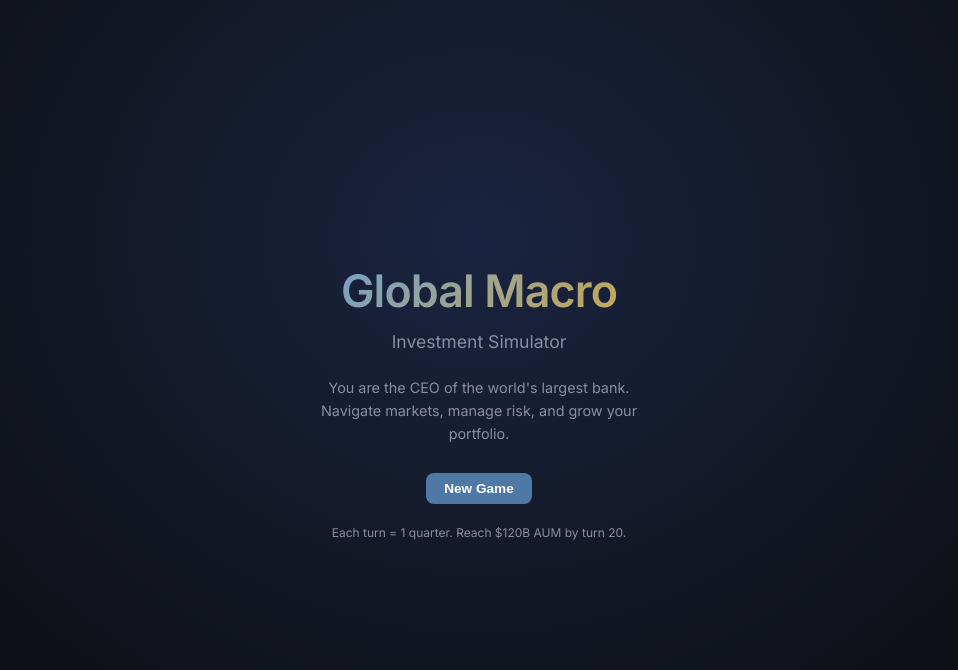
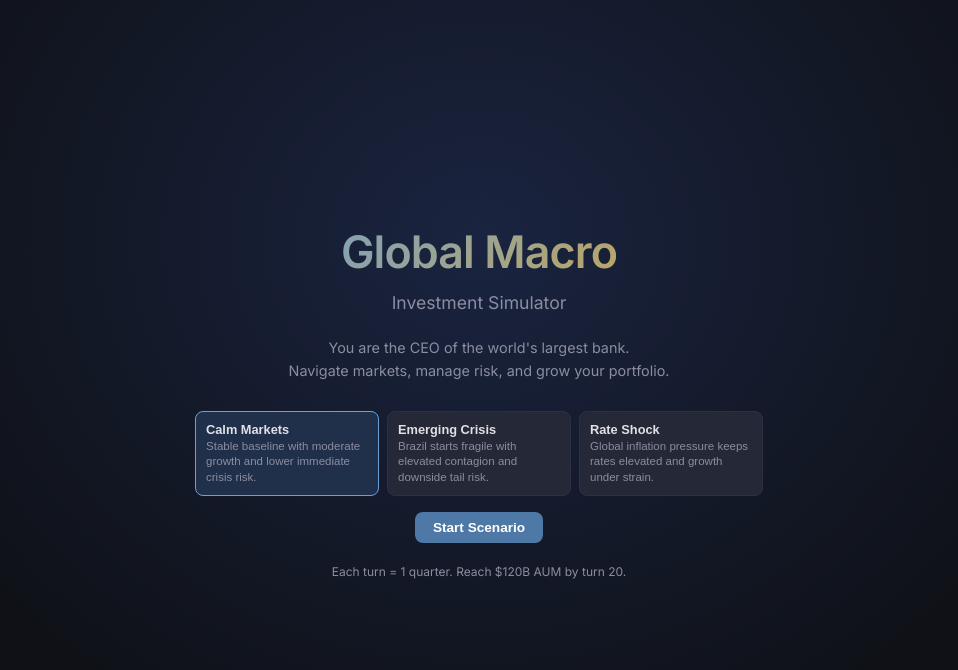
Before and after one commit to gtwunsch/oligopoly, a React (Vite) app: page / in a window 1280 px wide. Shown: the top 670 px of the page, without its empty margins (161-1119 px from the left). Built offline with nearby package versions, Linux system fonts and the light colour scheme.

Commit message:
Add scenario presets with start-screen selection
Co-authored-by: gtwunsch <gtwunsch@users.noreply.github.com>

```diff
--- a/src/components/KPIBar.tsx
+++ b/src/components/KPIBar.tsx
@@ -5,7 +5,7 @@ function fmt(n: number, decimals = 1): string {
 }
 
 export function KPIBar() {
-  const { year, quarter, turn, portfolio, reputation, winTargetAum, maxTurns, score } = useGameStore();
+  const { year, quarter, turn, scenarioName, portfolio, reputation, winTargetAum, maxTurns, score } = useGameStore();
   const turnsLeft = Math.max(0, maxTurns - turn);
 
   return (
@@ -15,6 +15,10 @@ export function KPIBar() {
         <span className="kpi-value">
           {year} Q{quarter}
         </span>
+      </div>
+      <div className="kpi">
+        <span className="kpi-label">Scenario</span>
+        <span className="kpi-value">{scenarioName}</span>
       </div>
       <div className="kpi">
         <span className="kpi-label">Turn</span>
--- a/src/components/StartScreen.tsx
+++ b/src/components/StartScreen.tsx
@@ -1,8 +1,11 @@
+import { useState } from 'react';
 import { useGameStore } from '../store/gameStore';
+import { DEFAULT_SCENARIO_ID, scenarios } from '../sim';
 
 export function StartScreen() {
   const newGame = useGameStore((s) => s.newGame);
   const load = useGameStore((s) => s.load);
+  const [selectedScenarioId, setSelectedScenarioId] = useState<string>(DEFAULT_SCENARIO_ID);
 
   const hasSave = !!localStorage.getItem('macro-sim-save');
 
@@ -15,9 +18,25 @@ export function StartScreen() {
           You are the CEO of the world's largest bank.<br />
           Navigate markets, manage risk, and grow your portfolio.
         </p>
+        <div className="scenario-grid">
+          {scenarios.map((scenario) => {
+            const selected = selectedScenarioId === scenario.id;
+            return (
+              <button
+                key={scenario.id}
+                type="button"
+                className={`scenario-btn ${selected ? 'selected' : ''}`}
+                onClick={() => setSelectedScenarioId(scenario.id)}
+              >
+                <span className="scenario-name">{scenario.name}</span>
+                <span className="scenario-desc">{scenario.description}</span>
+              </button>
+            );
+          })}
+        </div>
         <div className="start-buttons">
-          <button className="btn btn-primary" onClick={newGame}>
-            New Game
+          <button className="btn btn-primary" onClick={() => newGame(selectedScenarioId)}>
+            Start Scenario
           </button>
           {hasSave && (
             <button className="btn btn-secondary" onClick={() => load()}>
--- a/src/index.css
+++ b/src/index.css
@@ -61,7 +61,7 @@ h3 { font-size: 0.85rem; text-transform: uppercase; letter-spacing: 0.05em; colo
 }
 .start-card {
   text-align: center;
-  max-width: 440px;
+  max-width: 640px;
   padding: 48px 36px;
 }
 .start-card h1 {
@@ -74,6 +74,41 @@ h3 { font-size: 0.85rem; text-transform: uppercase; letter-spacing: 0.05em; colo
 }
 .start-card .subtitle { font-size: 1.1rem; color: var(--text-dim); margin: 4px 0 20px; }
 .start-card .flavor { color: var(--text-dim); font-size: 0.9rem; margin-bottom: 28px; line-height: 1.6; }
+.scenario-grid {
+  display: grid;
+  grid-template-columns: repeat(3, minmax(0, 1fr));
+  gap: 8px;
+  margin-bottom: 16px;
+}
+.scenario-btn {
+  text-align: left;
+  padding: 10px;
+  border: 1px solid var(--border);
+  border-radius: var(--radius);
+  background: var(--bg-hover);
+  color: var(--text);
+  cursor: pointer;
+  transition: border-color 0.15s, background 0.15s;
+}
+.scenario-btn:hover {
+  border-color: var(--accent);
+}
+.scenario-btn.selected {
+  border-color: var(--accent-light);
+  background: #20304a;
+}
+.scenario-name {
+  display: block;
+  font-size: 0.8rem;
+  font-weight: 700;
+  margin-bottom: 2px;
+}
+.scenario-desc {
+  display: block;
+  font-size: 0.72rem;
+  color: var(--text-dim);
+  line-height: 1.35;
+}
 .start-buttons { display: flex; gap: 12px; justify-content: center; margin-bottom: 20px; }
 .start-card .hint { font-size: 0.75rem; color: var(--text-dim); }
 
@@ -354,4 +389,5 @@ h3 { font-size: 0.85rem; text-transform: uppercase; letter-spacing: 0.05em; colo
   .dashboard-grid { grid-template-columns: 1fr; }
   .bottom-panels { grid-template-columns: 1fr; }
   .countries-grid { grid-template-columns: repeat(auto-fill, minmax(180px, 1fr)); }
+  .scenario-grid { grid-template-columns: 1fr; }
 }
--- a/src/sim/engine.ts
+++ b/src/sim/engine.ts
@@ -4,6 +4,7 @@ import type { Rng } from './rng';
 import { events } from './events';
 import { initialCountries } from './countries';
 import { decisions } from './decisions';
+import { applyScenarioCountries, DEFAULT_SCENARIO_ID, getScenarioById } from './scenarios';
 
 // ── Helpers ──
 
@@ -11,13 +12,17 @@ const clamp = (v: number, lo: number, hi: number) => Math.min(hi, Math.max(lo, v
 
 // ── New game factory ──
 
-export function createNewGame(seed?: number): GameState {
+export function createNewGame(seed?: number, scenarioId = DEFAULT_SCENARIO_ID): GameState {
   const s = seed ?? Date.now();
+  const scenario = getScenarioById(scenarioId);
   return {
     turn: 0,
     year: 2025,
     quarter: 1,
-    countries: structuredClone(initialCountries),
+    scenarioId: scenario.id,
+    scenarioName: scenario.name,
+    countries: applyScenarioCountries(structuredClone(initialCountries), scenario),
+    eventWeightBias: { ...scenario.eventWeightBias },
     portfolio: {
       aum: 100,
       cash: 100,
@@ -27,7 +32,7 @@ export function createNewGame(seed?: number): GameState {
       riskScore: 0,
       liquidity: 100,
     },
-    reputation: 70,
+    reputation: scenario.startingReputation ?? 70,
     winTargetAum: 120,
     maxTurns: 20,
     outcome: 'ongoing',
@@ -241,7 +246,13 @@ export function advanceTurn(state: GameState): GameState {
 
   // 3. Fire 1-2 random events
   const numEvents = rng.next() > 0.5 ? 2 : 1;
-  const eligible = events.filter((e) => !e.trigger || e.trigger(next));
+  const eligible = events
+    .filter((e) => !e.trigger || e.trigger(next))
+    .map((event) => ({
+      ...event,
+      weight: event.weight * (next.eventWeightBias[event.id] ?? 1),
+    }))
+    .filter((event) => event.weight > 0);
   for (let i = 0; i < numEvents && eligible.length > 0; i++) {
     const ev = rng.weightedPick(eligible);
     const patch = ev.effect(next);
--- a/src/sim/index.ts
+++ b/src/sim/index.ts
@@ -2,5 +2,6 @@ export { createNewGame, advanceTurn } from './engine';
 export { decisions } from './decisions';
 export { events } from './events';
 export { initialCountries } from './countries';
+export { scenarios, DEFAULT_SCENARIO_ID, getScenarioById } from './scenarios';
 export { createRng } from './rng';
 export type * from './types';
--- /dev/null
+++ b/src/sim/scenarios.ts
@@ -0,0 +1,87 @@
+import type { CountryState } from './types';
+
+export interface ScenarioConfig {
+  id: 'calm_markets' | 'emerging_crisis' | 'rate_shock';
+  name: string;
+  description: string;
+  countryPatches: Record<string, Partial<CountryState>>;
+  eventWeightBias: Record<string, number>;
+  startingReputation?: number;
+}
+
+export const DEFAULT_SCENARIO_ID: ScenarioConfig['id'] = 'calm_markets';
+
+export const scenarios: ScenarioConfig[] = [
+  {
+    id: 'calm_markets',
+    name: 'Calm Markets',
+    description: 'Stable baseline with moderate growth and lower immediate crisis risk.',
+    countryPatches: {
+      us: { inflation: 2.6, stability: 85, sentiment: 48 },
+      eu: { inflation: 2.2, stability: 78, sentiment: 25 },
+      br: { stability: 60, sentiment: 10 },
+    },
+    eventWeightBias: {
+      em_crisis: 0.7,
+      risk_off: 0.7,
+      risk_on: 1.2,
+      tech_rally: 1.2,
+    },
+    startingReputation: 72,
+  },
+  {
+    id: 'emerging_crisis',
+    name: 'Emerging Crisis',
+    description: 'Brazil starts fragile with elevated contagion and downside tail risk.',
+    countryPatches: {
+      br: {
+        interestRate: 12.8,
+        inflation: 6.4,
+        growth: 0.8,
+        stability: 42,
+        sentiment: -24,
+      },
+      us: { sentiment: 35 },
+      eu: { sentiment: 8 },
+    },
+    eventWeightBias: {
+      em_crisis: 2.0,
+      risk_off: 1.5,
+      risk_on: 0.6,
+    },
+    startingReputation: 66,
+  },
+  {
+    id: 'rate_shock',
+    name: 'Rate Shock',
+    description: 'Global inflation pressure keeps rates elevated and growth under strain.',
+    countryPatches: {
+      us: { interestRate: 6.0, inflation: 4.2, growth: 1.4 },
+      eu: { interestRate: 4.8, inflation: 3.8, growth: 0.4 },
+      cn: { inflation: 1.5, growth: 4.1 },
+      br: { interestRate: 13.0, inflation: 5.8, growth: 1.2 },
+      jp: { inflation: 3.5, interestRate: 0.6 },
+    },
+    eventWeightBias: {
+      fed_hike: 1.8,
+      oil_spike: 1.4,
+      fed_cut: 0.4,
+      risk_off: 1.2,
+    },
+    startingReputation: 68,
+  },
+];
+
+export function getScenarioById(id: string | undefined): ScenarioConfig {
+  return scenarios.find((scenario) => scenario.id === id) ?? scenarios[0];
+}
+
+export function applyScenarioCountries(
+  baseCountries: CountryState[],
+  scenario: ScenarioConfig,
+): CountryState[] {
+  return baseCountries.map((country) => ({
+    ...country,
+    ...(scenario.countryPatches[country.id] ?? {}),
+  }));
+}
--- a/src/sim/types.ts
+++ b/src/sim/types.ts
@@ -78,7 +78,10 @@ export interface GameState {
   turn: number;
   year: number;
   quarter: number;          // 1-4
+  scenarioId: string;
+  scenarioName: string;
   countries: CountryState[];
+  eventWeightBias: Record<string, number>;
   portfolio: Portfolio;
   reputation: number;       // 0-100
   winTargetAum: number;
--- a/src/store/gameStore.ts
+++ b/src/store/gameStore.ts
@@ -8,7 +8,7 @@ const DEFAULT_CAUSAL_HINTS: string[] = [];
 const DEFAULT_LAST_TURN_ACTIONS: string[] = [];
 
 interface GameActions {
-  newGame: () => void;
+  newGame: (scenarioId?: string) => void;
   queueDecision: (decisionId: string) => void;
   removeDecision: (decisionId: string) => void;
   endTurn: () => void;
@@ -24,8 +24,8 @@ export const useGameStore = create<GameStore>((set, get) => ({
   ...createNewGame(),
   phase: 'start',
 
-  newGame: () => {
-    const g = createNewGame();
+  newGame: (scenarioId) => {
+    const g = createNewGame(undefined, scenarioId);
     set(g);
   },
 
@@ -65,7 +65,10 @@ export const useGameStore = create<GameStore>((set, get) => ({
       turn: state.turn,
       year: state.year,
       quarter: state.quarter,
+      scenarioId: state.scenarioId,
+      scenarioName: state.scenarioName,
       countries: state.countries,
+      eventWeightBias: state.eventWeightBias,
       portfolio: state.portfolio,
       reputation: state.reputation,
       winTargetAum: state.winTargetAum,
@@ -91,7 +94,10 @@ export const useGameStore = create<GameStore>((set, get) => ({
       turn: s.turn,
       year: s.year,
       quarter: s.quarter,
+      scenarioId: s.scenarioId,
+      scenarioName: s.scenarioName,
       countries: s.countries,
+      eventWeightBias: s.eventWeightBias,
       portfolio: s.portfolio,
       reputation: s.reputation,
       winTargetAum: s.winTargetAum,
@@ -125,6 +131,15 @@ export const useGameStore = create<GameStore>((set, get) => ({
         winTargetAum: typeof data.winTargetAum === 'number' ? data.winTargetAum : 120,
         maxTurns: typeof data.maxTurns === 'number' ? data.maxTurns : 20,
         outcome: data.outcome === 'win' || data.outcome === 'loss' ? data.outcome : 'ongoing',
+        scenarioId: typeof data.scenarioId === 'string' ? data.scenarioId : 'calm_markets',
+        scenarioName: typeof data.scenarioName === 'string' ? data.scenarioName : 'Calm Markets',
+        eventWeightBias: data.eventWeightBias && typeof data.eventWeightBias === 'object'
+          ? Object.fromEntries(
+            Object.entries(data.eventWeightBias)
+              .filter(([, value]) => typeof value === 'number')
+              .map(([key, value]) => [key, value as number]),
+          )
+          : {},
         lastTurnCausalHints: Array.isArray(data.lastTurnCausalHints)
           ? data.lastTurnCausalHints.filter((hint): hint is string => typeof hint === 'string')
           : DEFAULT_CAUSAL_HINTS,
```
